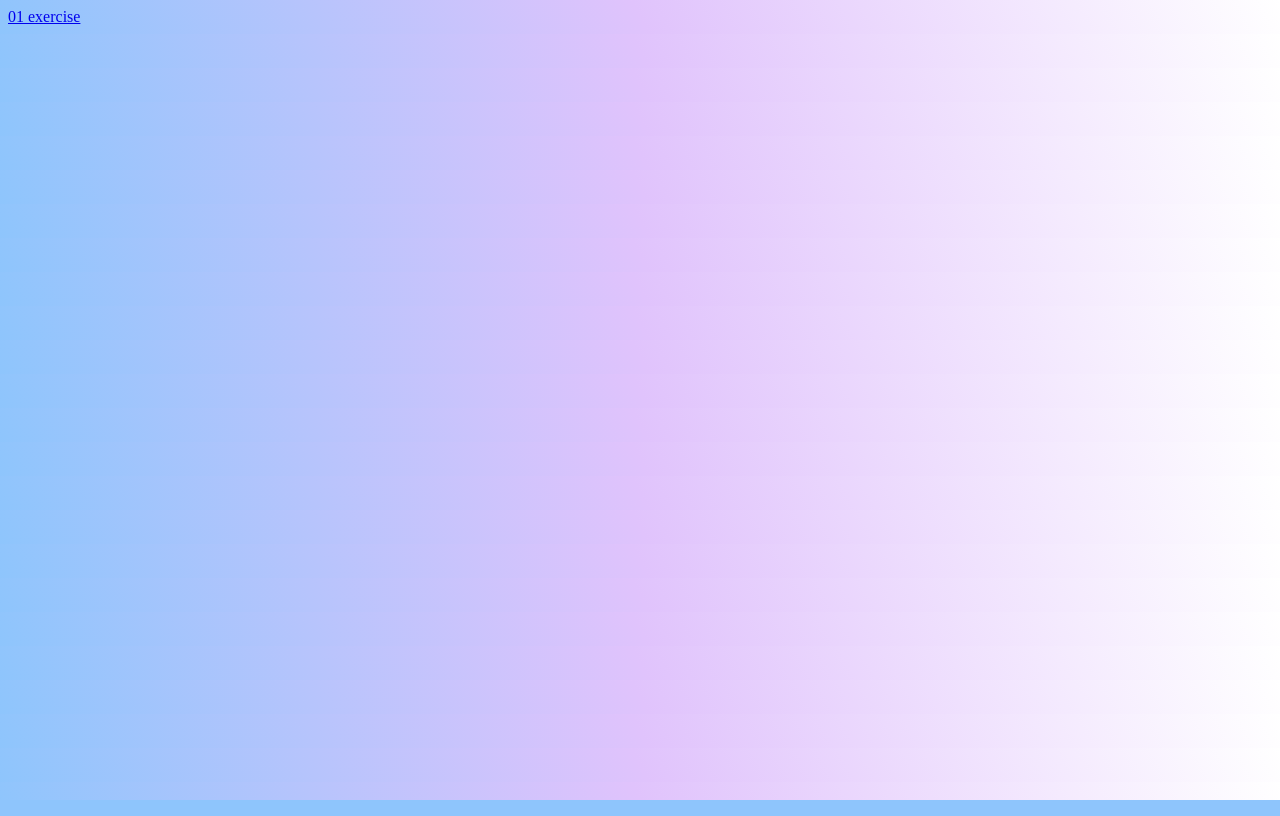
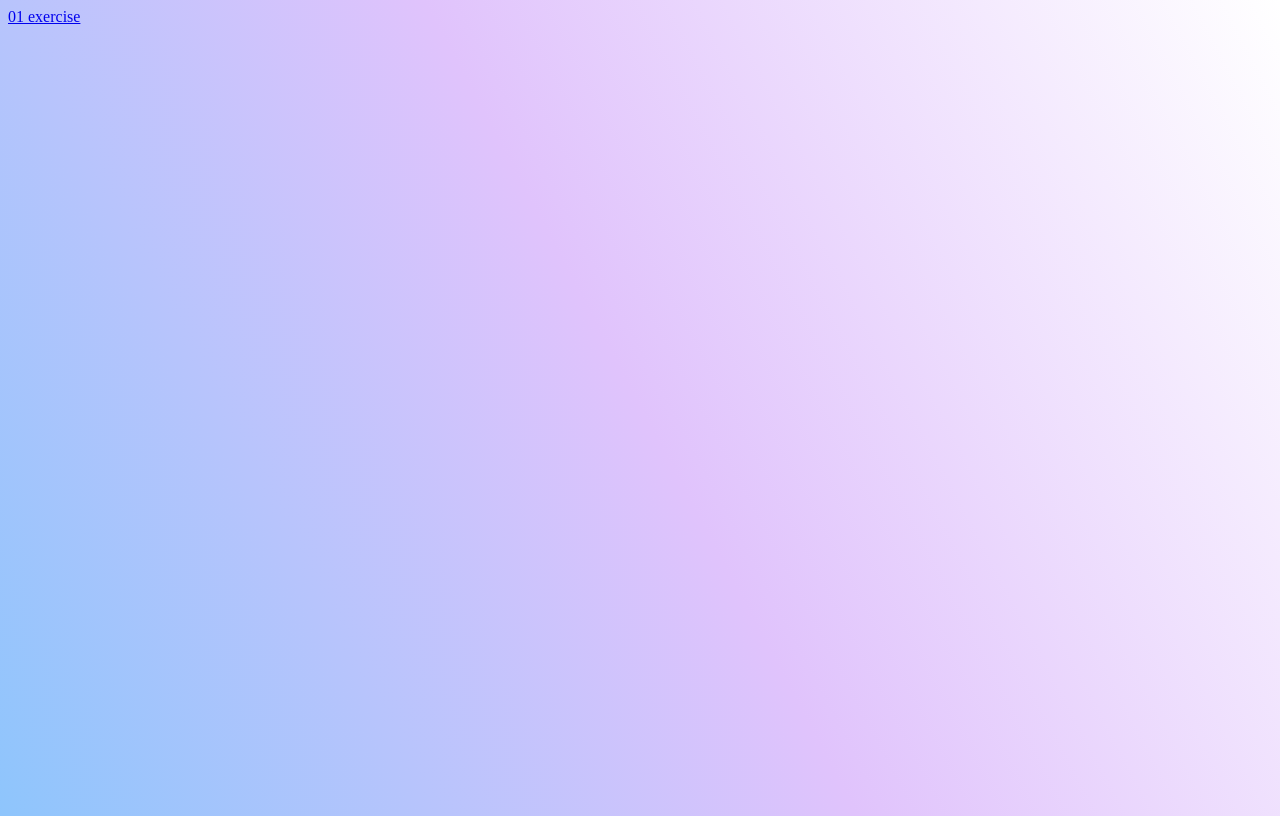
Before and after one commit to RS-coding/JavaScript-Exercises, a plain HTML site: page index.html in a window 1280 px wide. Drawn offline with Linux system fonts and the light colour scheme.

Commit message:
index.html

```diff
--- a/index.html
+++ b/index.html
@@ -8,8 +8,14 @@
 
     <style>
         body{
+            width:100%;
+            height:100vh;
             background-color: #8EC5FC;
             background-image: linear-gradient(62deg, #8EC5FC 0%, #E0C3FC 50%, #ffffff 100%);
+        }
+
+        .container{
+            color:white;
         }
     </style>
 </head>
```
